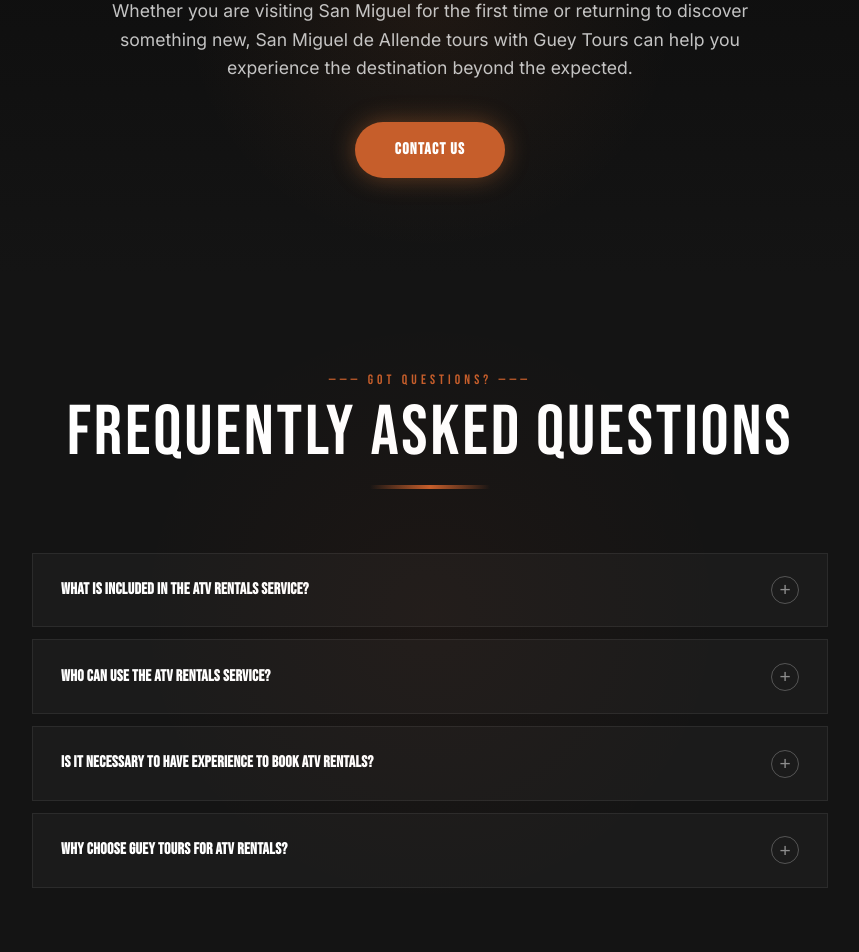
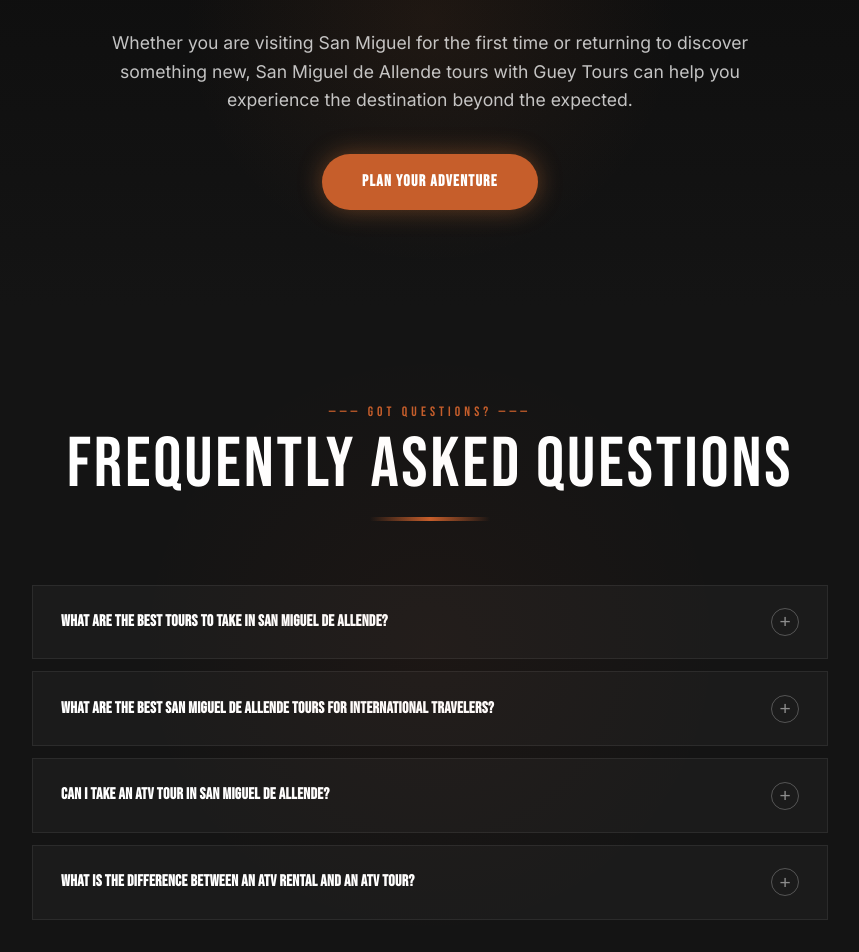
Before and after one commit to DraftStudiomx/Guey-tours-SEO, a Next.js app: page /san-miguel-de-allende-tours in a window 1280 px wide. Shown: the part 6840-7792 px from the top of the page, without its empty margins (210-1069 px from the left). Built offline with nearby package versions, Linux system fonts and the light colour scheme; a web font is replaced by a local one.

Commit message:
Update SanMiguelContent.tsx

```diff
--- a/app/san-miguel-de-allende-tours/SanMiguelContent.tsx
+++ b/app/san-miguel-de-allende-tours/SanMiguelContent.tsx
@@ -1198,7 +1198,7 @@
 <section
   style={{
     background: 'linear-gradient(180deg, #0b0b0b 0%, #141414 100%)',
-    padding: '6rem 0',
+    padding: '8rem 0 6rem 0',
     position: 'relative',
     textAlign: 'center',
     overflow: 'hidden',
@@ -1274,7 +1274,7 @@
       onMouseEnter={(e) => { e.currentTarget.style.transform = 'scale(1.05)'; }}
       onMouseLeave={(e) => { e.currentTarget.style.transform = 'scale(1)'; }}
     >
-      {lang === 'es' ? 'Contáctanos' : 'Contact Us'}
+      {lang === 'es' ? 'PLANEA TU AVENTURA' : 'PLAN YOUR ADVENTURE'}
     </a>
 
   </div>
@@ -1326,28 +1326,28 @@
           <div style={{ display: 'flex', flexDirection: 'column', gap: '0.75rem' }}>
             {[
               {
-                q_en: 'What is included in the ATV rentals service?',
-                q_es: '¿Qué incluye el servicio de ATV rentals?',
-                a_en: 'The ATV rentals service includes the rental of all-terrain vehicles to enjoy outdoor tours and adventures. At Guey Tours we offer you an exciting experience, with guidance so you can make the most of your trip.',
-                a_es: 'El servicio de ATV rentals incluye el alquiler de vehículos todo terreno para disfrutar recorridos y aventuras al aire libre. En Guey Tours te ofrecemos una experiencia emocionante, con orientación para que aproveches al máximo tu recorrido.',
+                q_en: 'What are the best tours to take in San Miguel de Allende?',
+                q_es: '¿Cuáles son los mejores tours para hacer en San Miguel de Allende?',
+                a_en: 'Some of the best San Miguel de Allende tours include cultural experiences, ATV adventures, RZR tours, off-road experiences, and private tours. Guey Tours focuses on outdoor adventures that allow travelers to explore the city’s surroundings beyond the traditional tourist areas.',
+                a_es: 'Algunos de los mejores tours en San Miguel de Allende incluyen experiencias culturales, aventuras en ATV, tours en RZR, experiencias todo terreno y tours privados. Guey Tours se enfoca en aventuras al aire libre que permiten a los viajeros explorar los alrededores de la ciudad más allá de las zonas turísticas tradicionales.',
               },
               {
-                q_en: 'Who can use the ATV rentals service?',
-                q_es: '¿Quién puede utilizar el servicio de ATV rentals?',
-                a_en: 'The ATV rentals service is aimed at people looking to explore natural terrains and live a different experience. Requirements may vary depending on the route. At Guey Tours we provide the necessary information before you start.',
-                a_es: 'El servicio de ATV rentals está dirigido a personas que buscan explorar terrenos naturales y vivir una experiencia diferente. Los requisitos pueden variar según el recorrido. En Guey Tours te brindamos la información necesaria antes de comenzar.',
+                q_en: 'What are the best San Miguel de Allende tours for international travelers?',
+                q_es: '¿Cuáles son los mejores tours en San Miguel de Allende para viajeros internacionales?',
+                a_en: 'The best tour depends on your interests. For international travelers looking for adventure, nature, and outdoor activities, ATV and RZR experiences are great options. Private tours are also ideal for couples, families, and groups looking for a personalized experience.',
+                a_es: 'El mejor tour depende de tus intereses. Para los viajeros internacionales que buscan aventura, naturaleza y actividades al aire libre, las experiencias en ATV y RZR son excelentes opciones. Los tours privados también son ideales para parejas, familias y grupos que buscan una experiencia personalizada.',
               },
               {
-                q_en: 'Is it necessary to have experience to book ATV rentals?',
-                q_es: '¿Es necesario tener experiencia para contratar ATV rentals?',
-                a_en: 'Not necessarily. Depending on the route, the ATV rentals service can be suitable for people with different levels of experience. At Guey Tours we provide instructions before starting so you can enjoy the adventure responsibly.',
-                a_es: 'No necesariamente. Dependiendo del recorrido, el servicio de ATV rentals puede ser adecuado para personas con diferentes niveles de experiencia. En Guey Tours te proporcionamos indicaciones antes de iniciar para que disfrutes la aventura de forma responsable.',
+                q_en: 'Can I take an ATV tour in San Miguel de Allende?',
+                q_es: '¿Puedo hacer un tour en ATV en San Miguel de Allende?',
+                a_en: 'Yes. ATV tours are an exciting way to explore the natural landscapes, rural roads, and off-road trails around San Miguel de Allende. Guey Tours offers experiences designed for travelers who want to combine adventure with local exploration.',
+                a_es: 'Sí. Los tours en ATV son una forma emocionante de explorar los paisajes naturales, caminos rurales y senderos todo terreno alrededor de San Miguel de Allende. Guey Tours ofrece experiencias diseñadas para viajeros que desean combinar la aventura con la exploración local.',
               },
               {
-                q_en: 'Why choose Guey Tours for ATV rentals?',
-                q_es: '¿Por qué elegir Guey Tours para ATV rentals?',
-                a_en: 'At Guey Tours we want your ATV rentals experience to be fun, exciting, and memorable. We accompany you during the tour and guide you on the use of the vehicle so you can enjoy the adventure with greater confidence.',
-                a_es: 'En Guey Tours buscamos que tu experiencia de ATV rentals sea divertida, emocionante y memorable. Te acompañamos durante el recorrido y te orientamos sobre el uso del vehículo para que puedas disfrutar la aventura con mayor confianza.',
+                q_en: 'What is the difference between an ATV rental and an ATV tour?',
+                q_es: '¿Cuál es la diferencia entre una renta de ATV y un tour en ATV?',
+                a_en: 'An ATV rental gives you more independence to plan your own route, while an ATV tour typically includes a guided experience along selected trails. A guided tour is a good option if you want local knowledge and a structured adventure.',
+                a_es: 'Una renta de ATV te brinda mayor independencia para planear tu propia ruta, mientras que un tour en ATV generalmente incluye una experiencia guiada a lo largo de senderos seleccionados. Un tour guiado es una buena opción si deseas conocimiento local y una aventura estructurada.',
               },
             ].map((faq, i) => {
               const isOpen = openIndex === i
```
